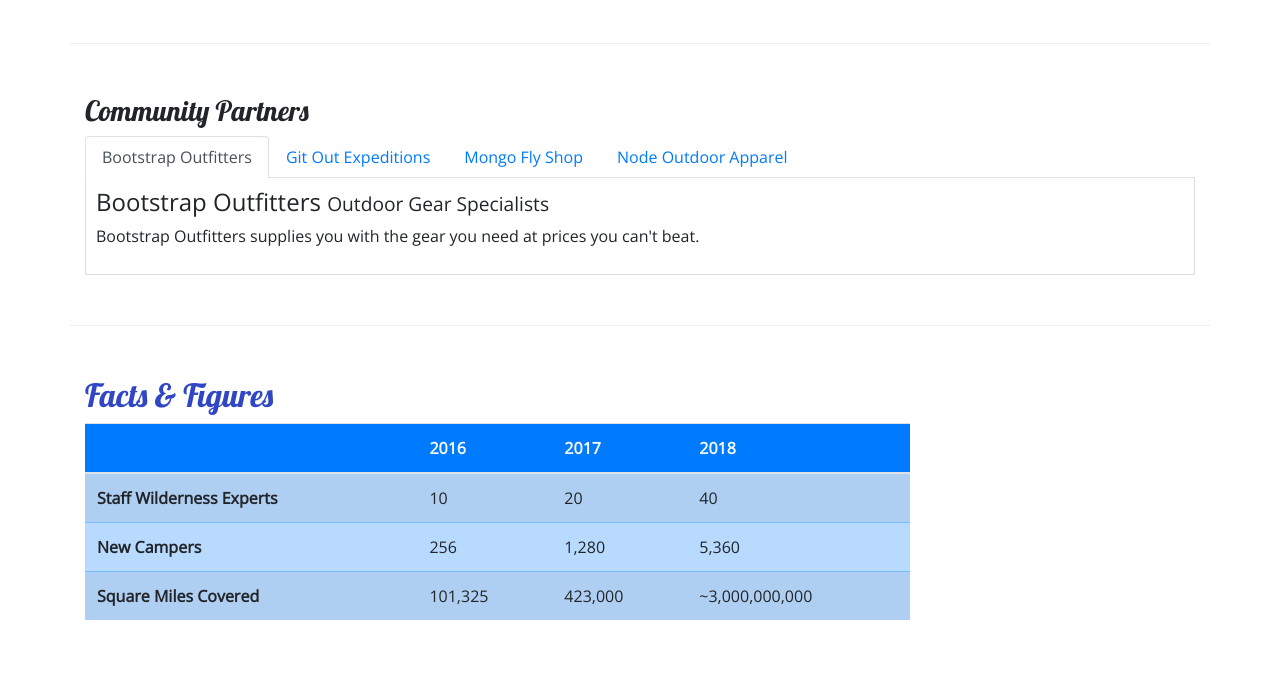
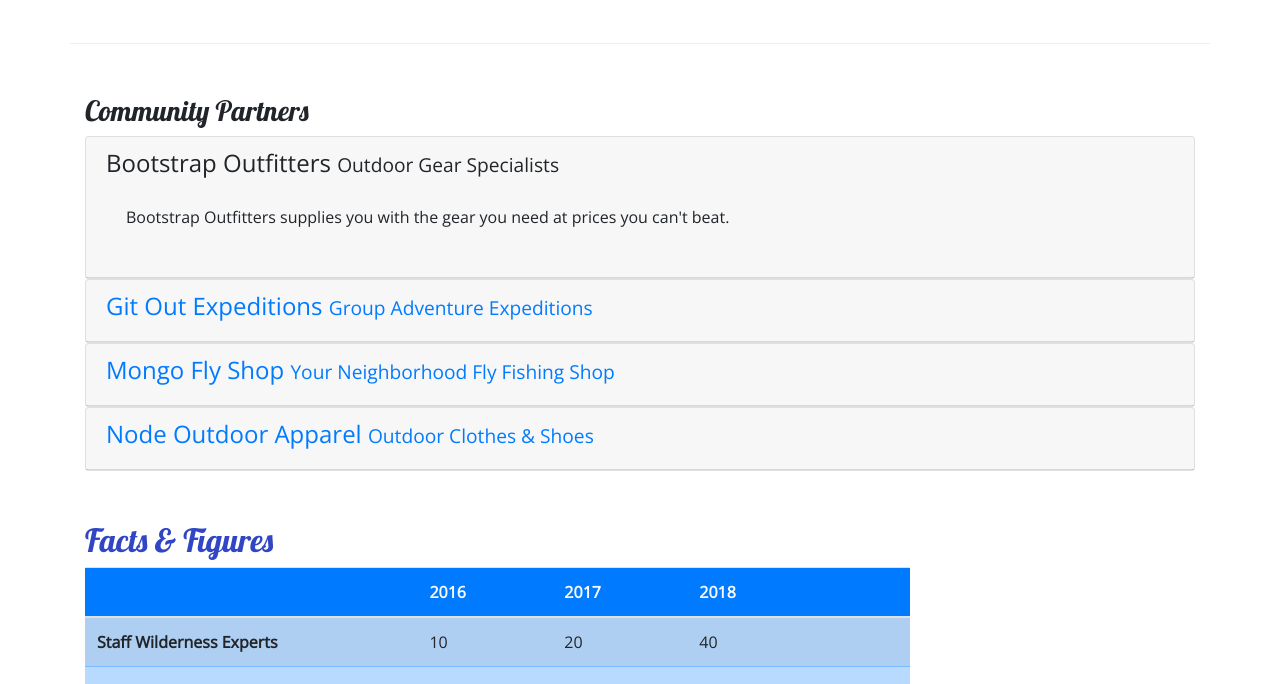
Before and after one commit to abbeycite/Bootstrap-Project-Setup, a website: page aboutus.html in a window 1280 px wide. Shown: the part 760-1444 px from the top of the page. Drawn offline with nearby package versions, Linux system fonts and the light colour scheme.

Commit message:
Collpase and Accordion

```diff
--- a/aboutus.html
+++ b/aboutus.html
@@ -106,28 +106,60 @@
         <div class = "row row-content">
              <div class="col">
                 <h3>Community Partners</h3>
-                <ul class="nav nav-tabs">
-                    <li class="nav-item"><a class="nav-link active" href="#bootstrap" role="tab" data-toggle="tab">Bootstrap Outfitters</a></li>
-                    <li class="nav-item"><a class="nav-link" href="#git" role="tab" data-toggle="tab">Git Out Expeditions</a></li>
-                    <li class="nav-item"><a class="nav-link" href="#mongo" role="tab" data-toggle="tab">Mongo Fly Shop</a></li>
-                    <li class="nav-item"><a class="nav-link" href="#node" role="tab" data-toggle="tab">Node Outdoor Apparel</a></li>
-                </ul>
-                <div class="tab-content">
-                  <div role="tabpanel" class="tab-pane fade show active" id="bootstrap">
-                    <h4>Bootstrap Outfitters <small>Outdoor Gear Specialists</small></h4>
+                <div id = "accordion">
+                  <div class="card">
+                      <div role="tab" class="card-header">
+                        <h4>
+                            <a data-toggle="collapse" data-target="#bootstrap">
+                            Bootstrap Outfitters <small>Outdoor Gear Specialists</small>
+                            </a>
+                       </h4>
+                      <div class="collapse show" id="bootstrap" data-parent="#accordion">
+                        <div class="card-body">
                             <p class="d-none d-sm-block">Bootstrap Outfitters supplies you with the gear you need at prices you can't beat.</p>
                         </div>
-                  <div role="tabpanel" class="tab-pane fade" id="git">
-                    <h4>Git Out Expeditions <small>Group Adventure Expeditions</small></h4>
+                      </div>
+                    </div>
+                </div>
+                  <div class="card">
+                    <div role="tab" class="card-header">
+                      <h4>
+                        <a class="collapsed" data-toggle="collapse" data-target="#git">
+                        Git Out Expeditions <small>Group Adventure Expeditions</small>
+                      </h4>
+                    </a>
+                     <div class="collapse" id="git" data-parent="#accordion">
+                       <div class="card-body">
                         <p class="d-none d-sm-block">Join Git Out Expeditions to explore new horizons with a group of other adventurers!</p>
                        </div>
-                 <div role="tabpanel" class="tab-pane fade" id="mongo">
-                    <h4>Mongo Fly Shop <small>Your Neighborhood Fly Fishing Shop</small></h4>
+                     </div>
+                   </div>
+                 </div>
+            <div class="card">
+                <div role="tab" class="card-header">
+                    <h4>
+                         <a class="collapsed" data-toggle="collapse" data-target="#mongo">
+                                Mongo Fly Shop <small>Your Neighborhood Fly Fishing Shop</small>
+                         </a>
+                    </h4>
+                    <div class="collapse" id="mongo" data-parent="#accordion">
+                        <div class="card-body">
                             <p class="d-none d-sm-block">Need a new fishing pole, a tacklebox, or flies of all kinds? Stop by Mongo Fly Shop.</p>
                         </div>
-                 <div role="tabpanel" class="tab-pane fade" id="node">
-                    <h4>Node Outdoor Apparel <small>Outdoor Clothes & Shoes</small></h4>
+                    </div>
+                 </div>
+            </div>
+                 <div class="card">
+                    <div role="tab" class="card-header">
+                        <h4>
+                          <a class="collapsed"  data-toggle="collapse" data-target="#node">
+                            Node Outdoor Apparel <small>Outdoor Clothes & Shoes</small>
+                          </a>
+                       </h4>
+                    <div class="collapse" id="node" data-parent="#accordion">
+                        <div class="card-body">
                           <p class="d-none d-sm-block">From polar fleeces to swimsuits, hiking boots to waders, a visit to Node will be sure to get you covered.</p>
+                        </div>
                     </div>
                   </div>
                </div>
```
Lines whose indentation alone changed are shown as unchanged.
